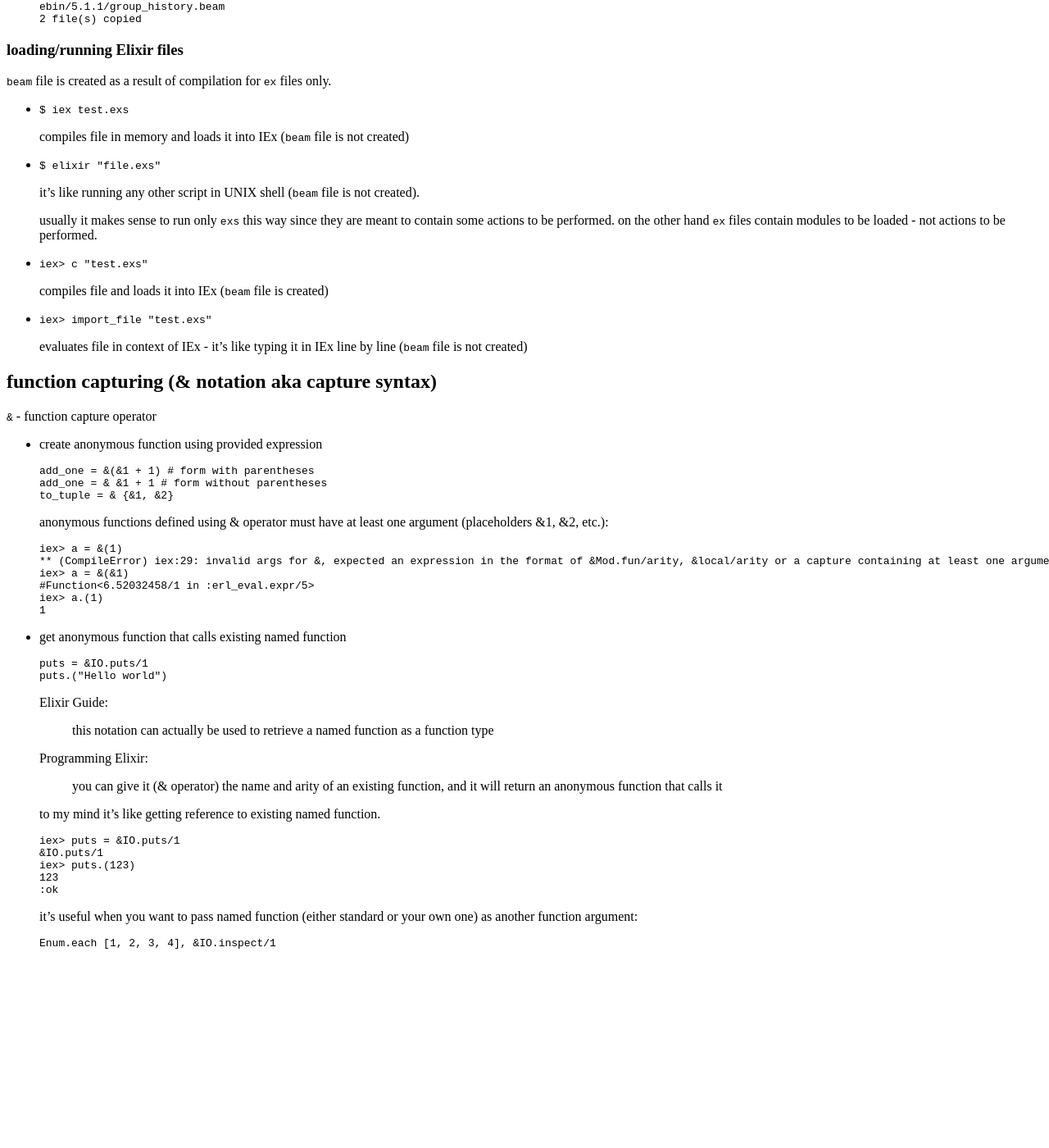
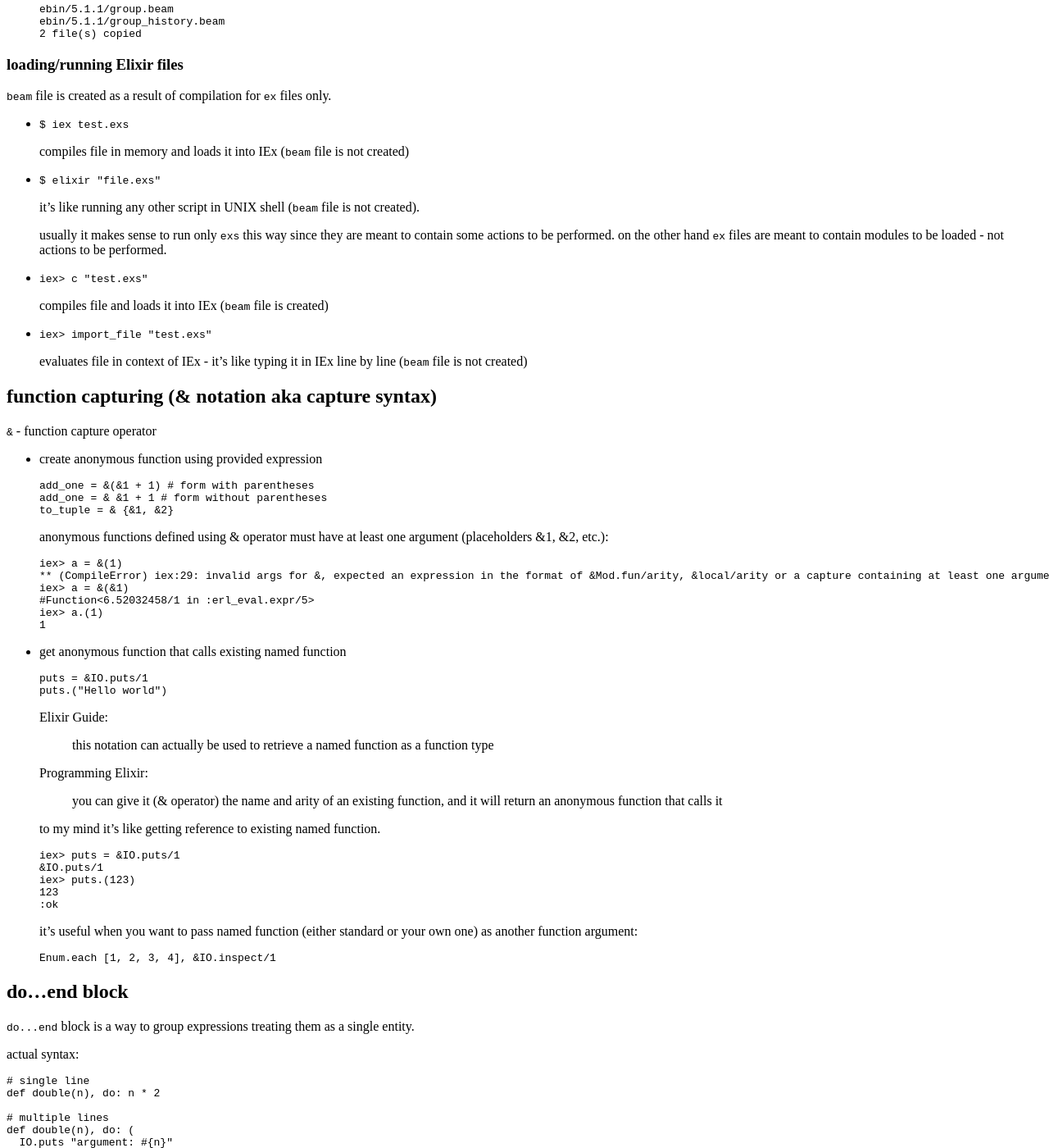
Before and after one commit to tap349/tap349.github.io, a Jekyll site: the page built from _posts/2016-12-31-elixir-notes.md, in a window 1280 px wide and 1400 px high, scrolled down 1072 px. Shown: the whole window at 82% size. Built offline with Jekyll 4.4.1, drawn with Linux system fonts in a browser that asks for light colours; before the commit the page ends 2246 px from its top, so only the background shows below that; some of the changed text lies outside the part shown.

Commit message:
update 2017-01-01_18:14:50

````diff
--- a/_posts/2016-12-31-elixir-notes.md
+++ b/_posts/2016-12-31-elixir-notes.md
@@ -82,8 +82,8 @@ NOTE: you need to compile it for each new version of Erlang/OTP kernel!
 
   usually it makes sense to run only `exs` this way since
   they are meant to contain some actions to be performed.
-  on the other hand `ex` files contain modules to be loaded -
-  not actions to be performed.
+  on the other hand `ex` files are meant to contain modules
+  to be loaded - not actions to be performed.
 
 - `iex> c "test.exs"`
 
@@ -152,3 +152,28 @@ NOTE: you need to compile it for each new version of Erlang/OTP kernel!
   ```elixir
   Enum.each [1, 2, 3, 4], &IO.inspect/1
   ```
+
+## do...end block
+
+`do...end` block is a way to group expressions treating them as a single entity.
+
+actual syntax:
+
+```elixir
+# single line
+def double(n), do: n * 2
+
+# multiple lines
+def double(n), do: (
+  IO.puts "argument: #{n}"
+  n * 2
+)
+```
+
+syntactic sugar:
+
+```elixir
+def double n do
+  n * 2
+end
+```
````
